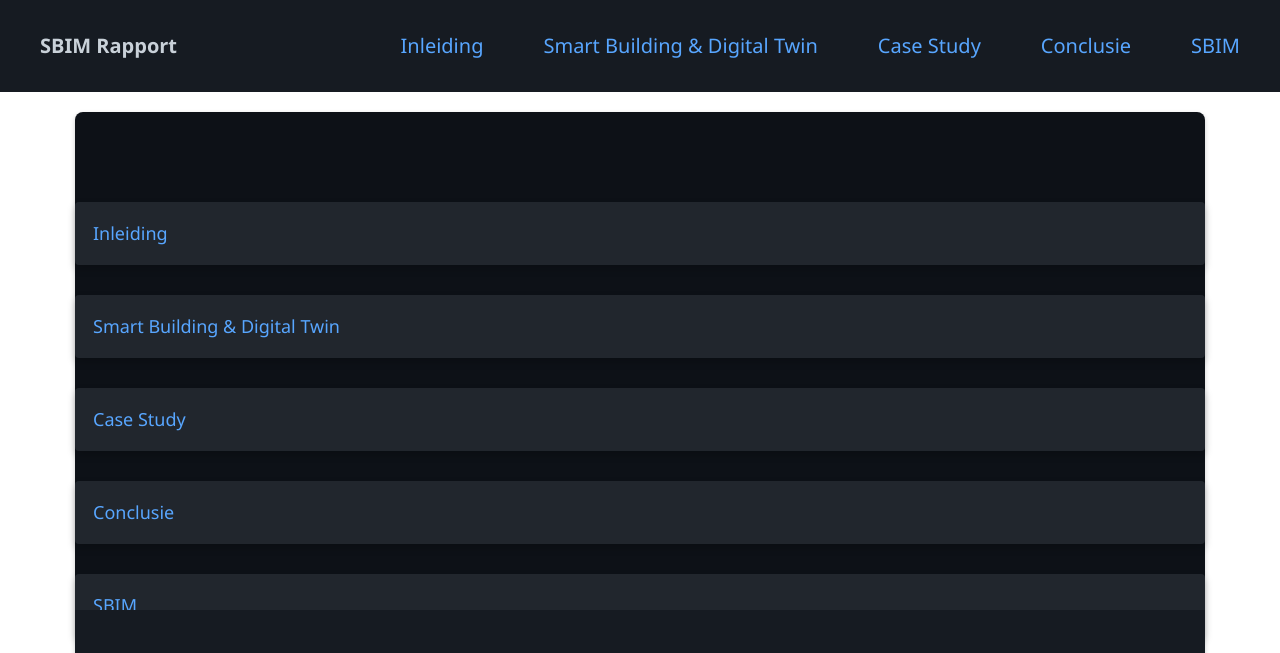
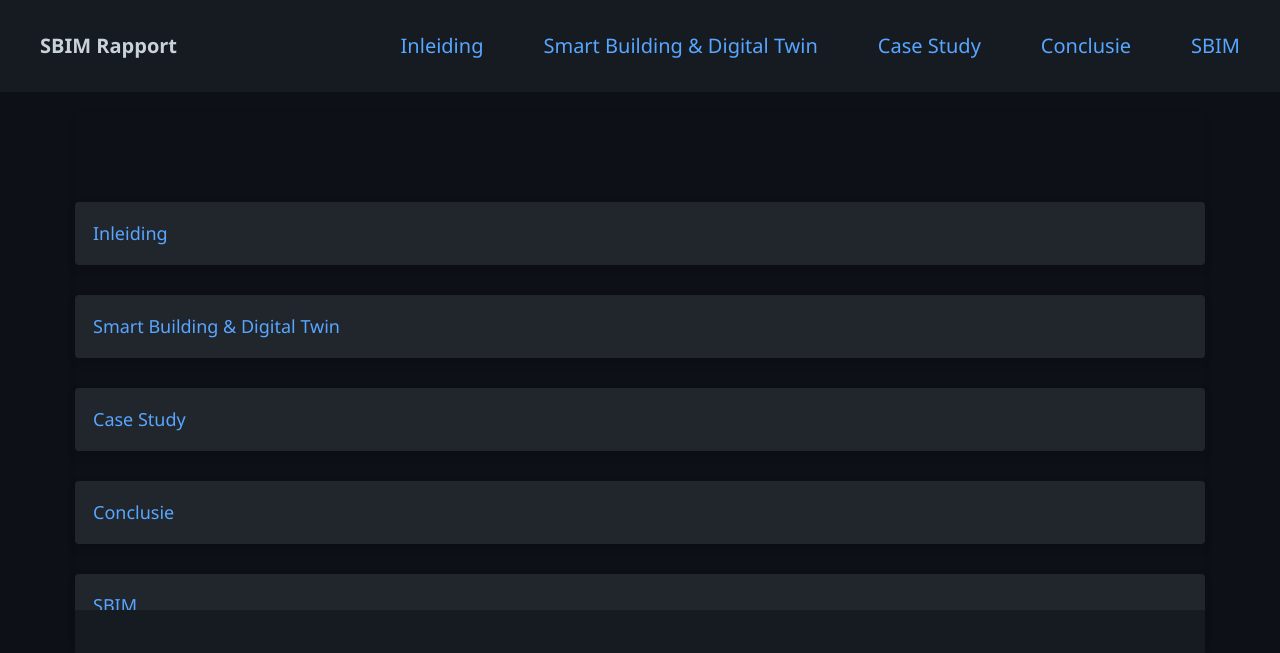
Before and after one commit to LoekaLoekie/LoekaLoekie.github.io, a plain HTML site: page index.html in a window 1280 px wide. Shown: the top 653 px of the page. Drawn offline with nearby package versions, Linux system fonts and the light colour scheme.

Commit message:
commit changes

```diff
--- a/index.html
+++ b/index.html
@@ -8,10 +8,7 @@
     <style>
         body {
             font-family: 'Segoe UI', Tahoma, Geneva, Verdana, sans-serif;
-            background-image: ('/Users/macbookpro/Documents/GitHub/LoekaLoekie.github.io/Background.png');
-            background-size: cover;
-            background-repeat: no-repeat;
-            background-attachment: fixed;
+            background-color: #0d1117;
             color: #c9d1d9;
             margin: 0;
             padding: 0;
```
Also changed, not shown: 1 other file.
